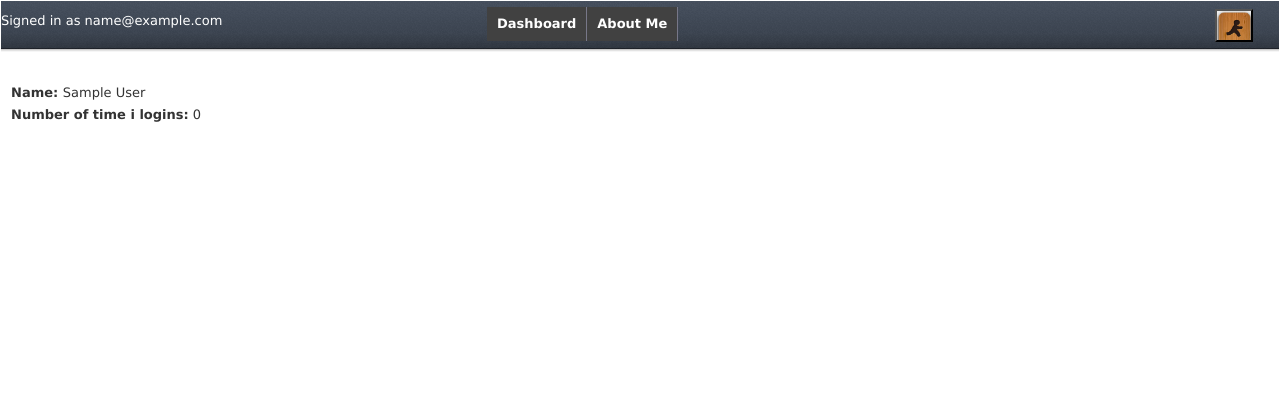
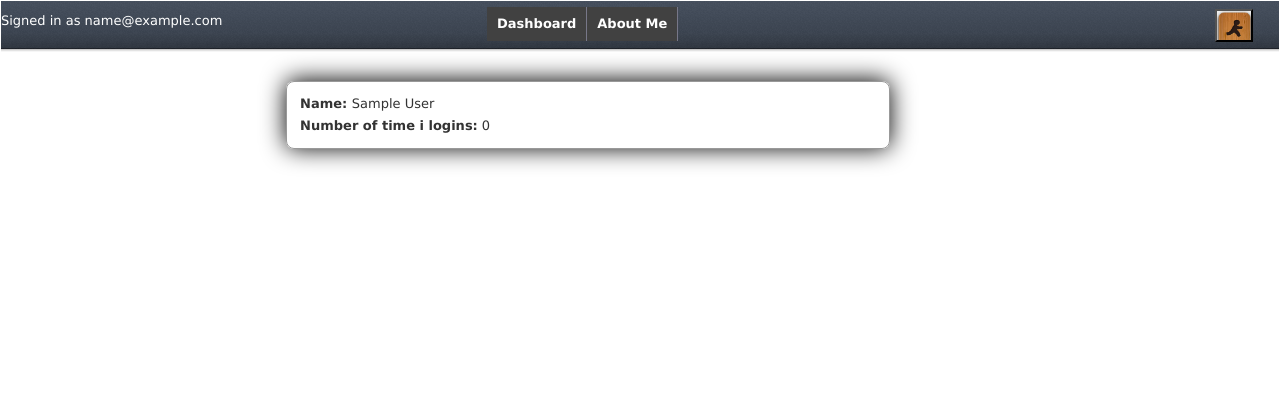
Before and after one commit to venkatnr/myrorhub, a Rails app: template app/views/aboutme/index.html.erb in a window 1280 px wide. Shown: the top 420 px of the page. Run offline with Rails 7, Linux system fonts and the light colour scheme; the template is opened without the code that fills it, so the values that code supplies are empty; the visitor is signed in with stand-in values (Sample User, id 1); style sheets or scripts are compiled from the project's sources; parts of the project's set-up code (start-up, migrations or seed data) failed here and were passed over; some libraries are stand-ins or nearby versions.

Commit message:
test two

```diff
--- a/app/views/aboutme/index.html.erb
+++ b/app/views/aboutme/index.html.erb
@@ -1,17 +1,14 @@
-
+<div id ="mainpagediv">
 	<table>
 	<tr>
 		<td>
 			<b>Name: </b><%= current_user.name %>
 		</td>
-
 		<td>
 			<%if current_user.provider == "facebook"%>
 				<%= image_tag current_user.image %>
 			<%end%>
 		</td>
-
-
 	</tr>
 
 	<tr>
@@ -24,3 +21,19 @@
 		<td></td>
 	</tr>
 	</table>
+</div>
+<style>
+#mainpagediv {
+ border: 1px solid #999999;
+    border-radius: 8px 8px 8px 8px;
+    box-shadow: 0 -1px 24px #000000;
+    float: left;
+    font-size: 95%;
+    left: 22%;
+    margin: 0;
+    overflow: auto;
+    padding: 10px;
+    position: relative;
+    width: 46%;
+}
+</style>
```
Lines whose indentation alone changed are shown as unchanged.
